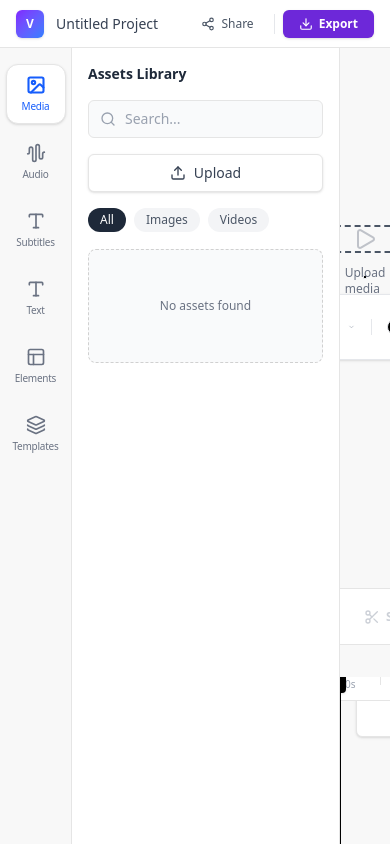
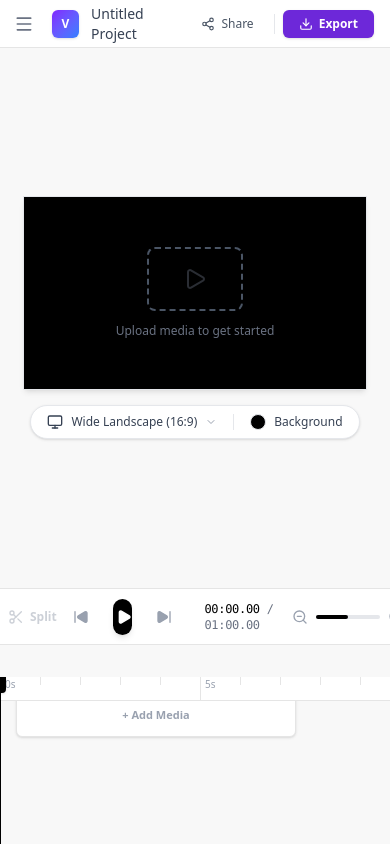
Before and after one commit to YeezyWest/veed-clone-task, a Next.js app: page / in a window 390 px wide. Built offline with nearby package versions, Linux system fonts and the light colour scheme.

Commit message:
feat: Implement resizable sidebar and timeline, and add mobile sidebar functionality with a toggle in the Navbar.

```diff
--- a/components/Navbar.tsx
+++ b/components/Navbar.tsx
@@ -1,17 +1,26 @@
 'use client';
 
 import React from 'react';
-import { Download, Share2 } from 'lucide-react';
+import { Download, Share2, Menu } from 'lucide-react';
 import { ExportModal } from './ExportModal';
+import { useEditorStore } from '@/store/useEditorStore';
 
 export const Navbar = () => {
   const [isExportOpen, setIsExportOpen] = React.useState(false);
+  const { setMobileSidebarOpen } = useEditorStore();
 
   return (
     <>
       <nav className="flex h-12 items-center justify-between border-b border-[#e5e5e5] bg-white px-4">
         {/* Left: Logo + Project Name */}
         <div className="flex items-center gap-3">
+          <button
+            className="md:hidden p-1.5 -ml-2 text-gray-500 hover:bg-gray-100 rounded-md transition-colors"
+            onClick={() => setMobileSidebarOpen(true)}
+            aria-label="Open Map Toolbar"
+          >
+            <Menu className="h-5 w-5" />
+          </button>
           <div className="flex h-7 w-7 items-center justify-center rounded-md bg-gradient-to-br from-violet-600 to-blue-500 shadow-sm">
             <span className="text-xs font-black text-white">V</span>
           </div>
--- a/components/Sidebar.tsx
+++ b/components/Sidebar.tsx
@@ -1,6 +1,6 @@
 'use client';
 
-import React, { useRef, useState } from 'react';
+import React, { useRef, useState, useEffect } from 'react';
 import { Upload, Type, Layout, Search, Layers, Clapperboard, AudioWaveform, Image as ImageIcon } from 'lucide-react';
 import { useEditorStore } from '@/store/useEditorStore';
 
@@ -14,10 +14,33 @@ const TOOLS = [
 ];
 
 export const Sidebar = () => {
-  const { items, addItem } = useEditorStore();
+  const { items, addItem, sidebarWidth, setSidebarWidth, isMobileSidebarOpen, setMobileSidebarOpen } = useEditorStore();
   const [activeTool, setActiveTool] = useState('media');
   const [filter, setFilter] = useState<'all' | 'images' | 'videos'>('all');
   const fileInputRef = useRef<HTMLInputElement>(null);
+  const [isResizingSidebar, setIsResizingSidebar] = useState(false);
+
+  useEffect(() => {
+    const handleMouseMove = (e: MouseEvent) => {
+      if (!isResizingSidebar) return;
+      setSidebarWidth(Math.max(250, Math.min(e.clientX, window.innerWidth / 2)));
+    };
+    const handleMouseUp = () => setIsResizingSidebar(false);
+
+    if (isResizingSidebar) {
+      window.addEventListener('mousemove', handleMouseMove);
+      window.addEventListener('mouseup', handleMouseUp);
+      document.body.style.cursor = 'col-resize';
+      document.body.style.userSelect = 'none';
+    } else {
+      document.body.style.cursor = '';
+      document.body.style.userSelect = '';
+    }
+    return () => {
+      window.removeEventListener('mousemove', handleMouseMove);
+      window.removeEventListener('mouseup', handleMouseUp);
+    };
+  }, [isResizingSidebar, setSidebarWidth]);
 
   const handleFileUpload = (e: React.ChangeEvent<HTMLInputElement>) => {
     const file = e.target.files?.[0];
@@ -48,7 +71,23 @@ export const Sidebar = () => {
   });
 
   return (
-    <aside className="flex w-[340px] flex-col border-r border-[#e5e5e5] bg-white h-full z-10 shrink-0">
+    <>
+      {/* Mobile Backdrop */}
+      {isMobileSidebarOpen && (
+        <div
+          className="fixed inset-0 z-40 bg-black/50 md:hidden transition-opacity"
+          onClick={() => setMobileSidebarOpen(false)}
+        />
+      )}
+      <aside
+        className={`fixed inset-y-0 left-0 z-50 flex h-full shrink-0 flex-col border-r border-[#e5e5e5] bg-white transition-transform duration-300 md:relative md:translate-x-0 ${isMobileSidebarOpen ? 'translate-x-0 shadow-2xl' : '-translate-x-full'}`}
+        style={{ width: sidebarWidth }}
+      >
+        {/* Resizer Handle (Only active on desktop) */}
+        <div
+          onMouseDown={(e) => { e.preventDefault(); setIsResizingSidebar(true); }}
+          className="absolute bottom-0 right-0 top-0 z-50 hidden w-1.5 translate-x-1/2 cursor-col-resize hover:bg-blue-500/50 md:block transition-colors"
+        />
         <div className="flex h-full">
         {/* Leftmost Tool Icons Strip */}
         <div className="flex w-[72px] flex-col items-center gap-2 border-r border-[#e5e5e5] bg-[#f8f8f8] py-4 shrink-0">
@@ -165,5 +204,6 @@ export const Sidebar = () => {
           accept="video/*,image/*"
         />
       </aside>
+    </>
   );
 };
--- a/components/Timeline.tsx
+++ b/components/Timeline.tsx
@@ -7,8 +7,32 @@ import { Play, Pause, SkipBack, SkipForward, Scissors, Film, ImageIcon, Trash2,
 import { Rnd } from 'react-rnd';
 
 export const Timeline = () => {
-  const { items, addItem, updateItem, removeItem, currentTime, setCurrentTime, duration, isPlaying, setPlaying, selectedId, setSelectedId } = useEditorStore();
+  const { items, addItem, updateItem, removeItem, currentTime, setCurrentTime, duration, isPlaying, setPlaying, selectedId, setSelectedId, timelineHeight, setTimelineHeight } = useEditorStore();
   const scrollRef = useRef<HTMLDivElement>(null);
+  const [isResizingTimeline, setIsResizingTimeline] = useState(false);
+
+  useEffect(() => {
+    const handleMouseMove = (e: MouseEvent) => {
+      if (!isResizingTimeline) return;
+      const newHeight = window.innerHeight - e.clientY;
+      setTimelineHeight(Math.max(150, Math.min(newHeight, window.innerHeight - 200)));
+    };
+    const handleMouseUp = () => setIsResizingTimeline(false);
+
+    if (isResizingTimeline) {
+      window.addEventListener('mousemove', handleMouseMove);
+      window.addEventListener('mouseup', handleMouseUp);
+      document.body.style.cursor = 'row-resize';
+      document.body.style.userSelect = 'none';
+    } else {
+      document.body.style.cursor = '';
+      document.body.style.userSelect = '';
+    }
+    return () => {
+      window.removeEventListener('mousemove', handleMouseMove);
+      window.removeEventListener('mouseup', handleMouseUp);
+    };
+  }, [isResizingTimeline, setTimelineHeight]);
 
   const pixelsPerSecond = 40; // Increased for better resolution
   const totalWidth = duration * pixelsPerSecond;
@@ -93,9 +117,13 @@ export const Timeline = () => {
   };
 
   return (
-    <div className="flex h-64 flex-col border-t border-[#e5e5e5] bg-white">
-      {/* VEED Toolbar */}
-      <div className="flex h-14 shrink-0 items-center justify-between border-b border-[#e5e5e5] px-6">
+    <div className="flex flex-col border-t border-[#e5e5e5] bg-white relative shrink-0" style={{ height: timelineHeight }}>
+      {/* Resizer Handle */}
+      <div
+        onMouseDown={(e) => { e.preventDefault(); setIsResizingTimeline(true); }}
+        className="absolute left-0 right-0 top-0 h-1.5 -translate-y-1/2 z-50 cursor-row-resize hover:bg-blue-500/50 transition-colors"
+      />
+      <div className="flex h-14 shrink-0 items-center justify-between gap-4 border-b border-[#e5e5e5] px-2 md:px-6 overflow-x-auto custom-scrollbar">
         {/* Left: Split tool */}
         <div className="flex w-[200px] items-center gap-4">
           <button
--- a/store/useEditorStore.ts
+++ b/store/useEditorStore.ts
@@ -24,6 +24,9 @@ interface EditorState {
   selectedId: string | null;
   canvasFormat: string;
   backgroundColor: string;
+  timelineHeight: number;
+  sidebarWidth: number;
+  isMobileSidebarOpen: boolean;
 
   // Actions
   addItem: (item: Omit<EditorItem, 'id'>) => void;
@@ -35,6 +38,9 @@ interface EditorState {
   setDuration: (duration: number) => void;
   setCanvasFormat: (format: string) => void;
   setBackgroundColor: (color: string) => void;
+  setTimelineHeight: (height: number) => void;
+  setSidebarWidth: (width: number) => void;
+  setMobileSidebarOpen: (isOpen: boolean) => void;
 }
 
 export const useEditorStore = create<EditorState>((set) => ({
@@ -45,6 +51,9 @@ export const useEditorStore = create<EditorState>((set) => ({
   selectedId: null,
   canvasFormat: '16:9',
   backgroundColor: '#000000',
+  timelineHeight: 256,
+  sidebarWidth: 340,
+  isMobileSidebarOpen: false,
 
   addItem: (item) => set((state) => ({
     items: [...state.items, { ...item, id: Math.random().toString(36).substr(2, 9) }]
@@ -65,4 +74,7 @@ export const useEditorStore = create<EditorState>((set) => ({
   setDuration: (duration) => set({ duration }),
   setCanvasFormat: (canvasFormat) => set({ canvasFormat }),
   setBackgroundColor: (backgroundColor) => set({ backgroundColor }),
+  setTimelineHeight: (timelineHeight) => set({ timelineHeight }),
+  setSidebarWidth: (sidebarWidth) => set({ sidebarWidth }),
+  setMobileSidebarOpen: (isMobileSidebarOpen) => set({ isMobileSidebarOpen }),
 }));
```
Lines whose indentation alone changed are shown as unchanged.
